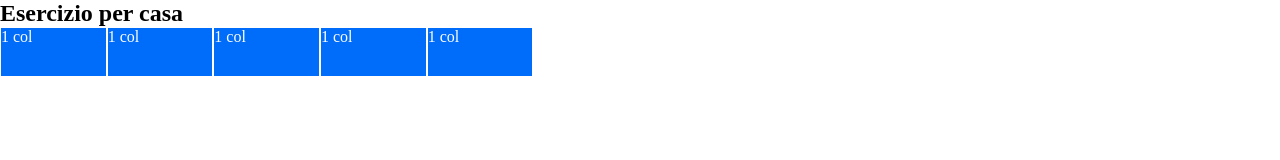
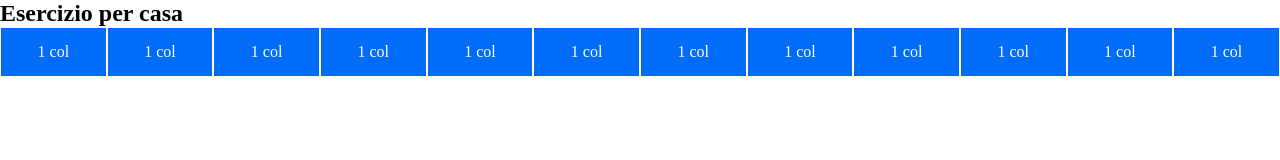
Before and after one commit to RobertoSimonini/html-css-12bool, a plain HTML site: page index.html in a window 1280 px wide. Drawn offline with Linux system fonts and the light colour scheme.

Commit message:
first row finished

```diff
--- a/css/12bool.css
+++ b/css/12bool.css
@@ -24,7 +24,7 @@
 }
 
 
-/* Cols */
+/* COLS */
 
 .row > [class^="col"] {
     flex-grow: 0;
@@ -97,3 +97,18 @@
     flex-basis: calc(100% / 12);
     max-width: 100%;
 }
+
+
+/* FLEX  */
+
+.d-flex {
+    display: flex;
+}
+
+.al-its-center {
+    align-items: center;
+}
+
+.j-c-center {
+    justify-content: center;
+}
--- a/index.html
+++ b/index.html
@@ -16,11 +16,19 @@
 <body>
     <h2>Esercizio per casa</h2>
     <div class="row">
-        <div class="col-1">1 col</div>
-        <div class="col-1">1 col</div>
-        <div class="col-1">1 col</div>
-        <div class="col-1">1 col</div>
-        <div class="col-1">1 col</div>
+        <div class="col-1 d-flex al-its-center j-c-center">1 col</div>
+        <div class="col-1 d-flex al-its-center j-c-center">1 col</div>
+        <div class="col-1 d-flex al-its-center j-c-center">1 col</div>
+        <div class="col-1 d-flex al-its-center j-c-center">1 col</div>
+        <div class="col-1 d-flex al-its-center j-c-center">1 col</div>
+        <div class="col-1 d-flex al-its-center j-c-center">1 col</div>
+        <div class="col-1 d-flex al-its-center j-c-center">1 col</div>
+        <div class="col-1 d-flex al-its-center j-c-center">1 col</div>
+        <div class="col-1 d-flex al-its-center j-c-center">1 col</div>
+        <div class="col-1 d-flex al-its-center j-c-center">1 col</div>
+        <div class="col-1 d-flex al-its-center j-c-center">1 col</div>
+        <div class="col-1 d-flex al-its-center j-c-center">1 col</div>
+
     </div>
 
 </body>
```
